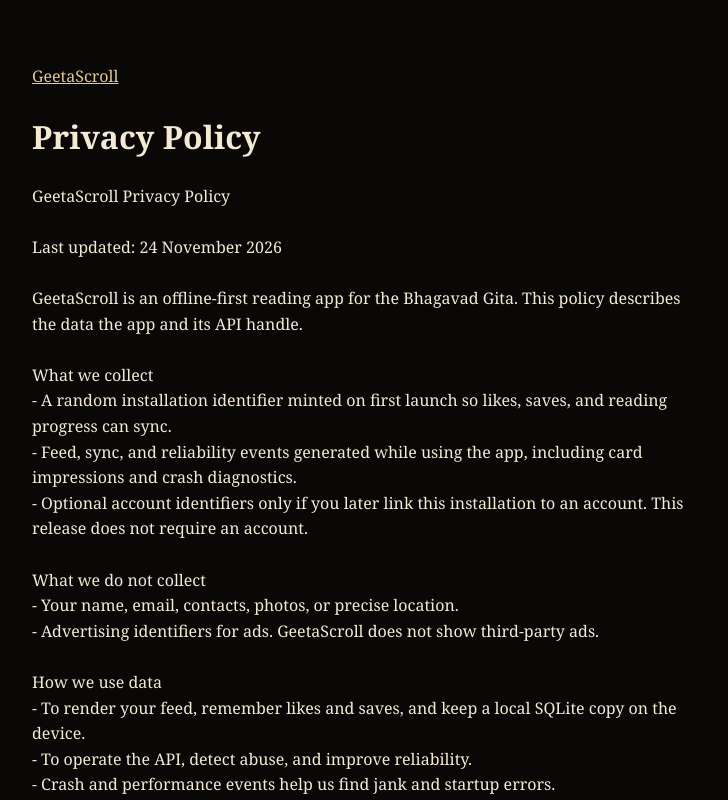
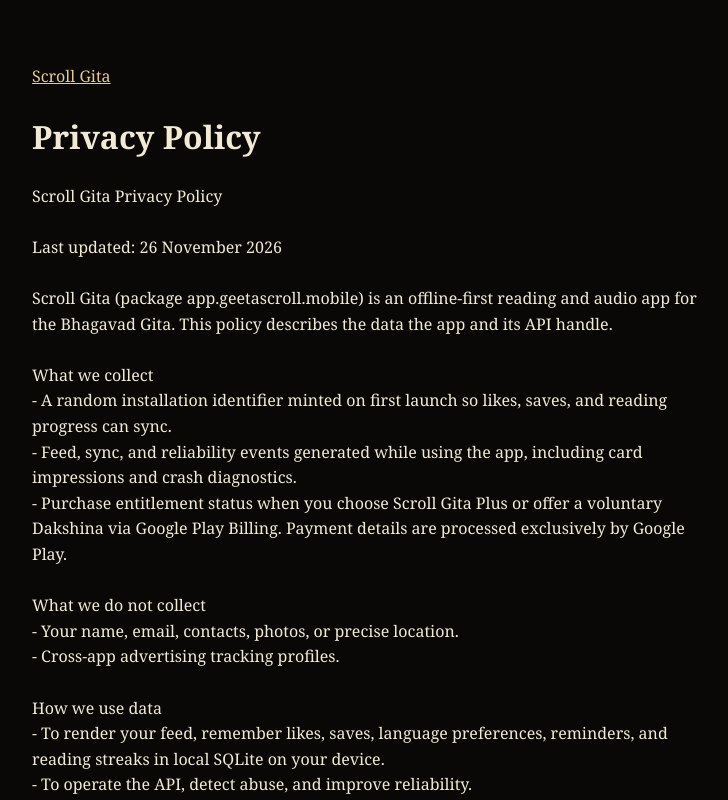
Before and after one commit to rajdangi31/geetascroll-legal, a plain HTML site: page privacy/index.html in a window 1280 px wide. Shown: the top 800 px of the page, without its empty margins (272-1000 px from the left). Drawn offline with Linux system fonts and the light colour scheme.

Commit message:
chore: align legal site branding and policy with Scroll Gita v1.1.0
Co-authored-by: Cursor <cursoragent@cursor.com>

```diff
--- a/privacy/index.html
+++ b/privacy/index.html
@@ -3,7 +3,7 @@
   <head>
     <meta charset="utf-8" />
     <meta name="viewport" content="width=device-width, initial-scale=1" />
-    <title>GeetaScroll Privacy Policy</title>
+    <title>Scroll Gita Privacy Policy</title>
     <style>
       body {
         margin: 0;
@@ -31,36 +31,37 @@
   </head>
   <body>
     <main>
-      <p><a href="../">GeetaScroll</a></p>
+      <p><a href="../">Scroll Gita</a></p>
       <h1>Privacy Policy</h1>
       <pre>
-GeetaScroll Privacy Policy
+Scroll Gita Privacy Policy
 
-Last updated: 24 November 2026
+Last updated: 26 November 2026
 
-GeetaScroll is an offline-first reading app for the Bhagavad Gita. This policy describes the data the app and its API handle.
+Scroll Gita (package app.geetascroll.mobile) is an offline-first reading and audio app for the Bhagavad Gita. This policy describes the data the app and its API handle.
 
 What we collect
 - A random installation identifier minted on first launch so likes, saves, and reading progress can sync.
 - Feed, sync, and reliability events generated while using the app, including card impressions and crash diagnostics.
-- Optional account identifiers only if you later link this installation to an account. This release does not require an account.
+- Purchase entitlement status when you choose Scroll Gita Plus or offer a voluntary Dakshina via Google Play Billing. Payment details are processed exclusively by Google Play.
 
 What we do not collect
 - Your name, email, contacts, photos, or precise location.
-- Advertising identifiers for ads. GeetaScroll does not show third-party ads.
+- Cross-app advertising tracking profiles.
 
 How we use data
-- To render your feed, remember likes and saves, and keep a local SQLite copy on the device.
+- To render your feed, remember likes, saves, language preferences, reminders, and reading streaks in local SQLite on your device.
 - To operate the API, detect abuse, and improve reliability.
 - Crash and performance events help us find jank and startup errors.
 
 Where data lives
-- The full Bhagavad Gita catalog, along with your likes, saves, and reading progress, is stored locally on your device first.
-- When the GeetaScroll service is reachable, sync mutations are sent over HTTPS to our backend database.
+- The full Bhagavad Gita catalog, along with your likes, saves, streaks, and reading progress, is stored locally on your device first.
+- Daily reminders are scheduled locally on your device using Android notifications.
+- When our service is reachable, sync mutations are sent over HTTPS to our backend database.
 
 Sharing
 - We do not sell personal data.
-- Infrastructure hosting providers process data strictly to operate the API, database, and content delivery network.
+- Infrastructure hosting providers and Google Play Billing process data strictly to operate the app, subscriptions, and content delivery.
 
 Retention &amp; deletion
 - Installation credentials expire and can be rotated.
@@ -68,7 +69,7 @@ Retention &amp; deletion
 - To request deletion of server-synced installation records, email privacy@geetascroll.app with your diagnostic ID from Settings.
 
 Children
-- GeetaScroll is not directed at children under 13.
+- Scroll Gita is not directed at children under 13.
 
 Contact
 - privacy@geetascroll.app
```
Also changed, not shown: delete-data/index.html (+5 -5 lines), index.html (+11 -10 lines), terms/index.html (+10 -8 lines).
